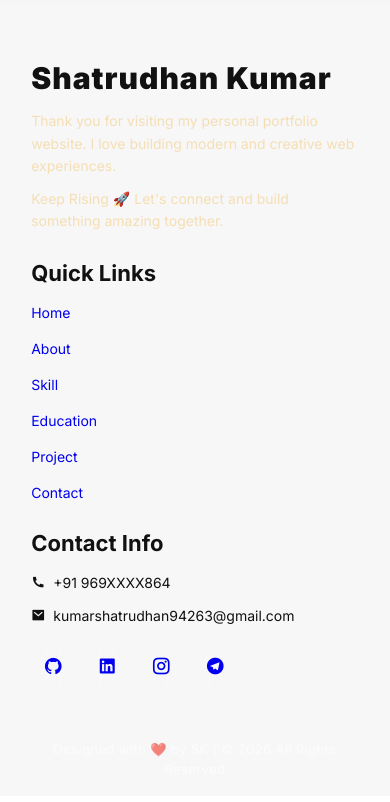
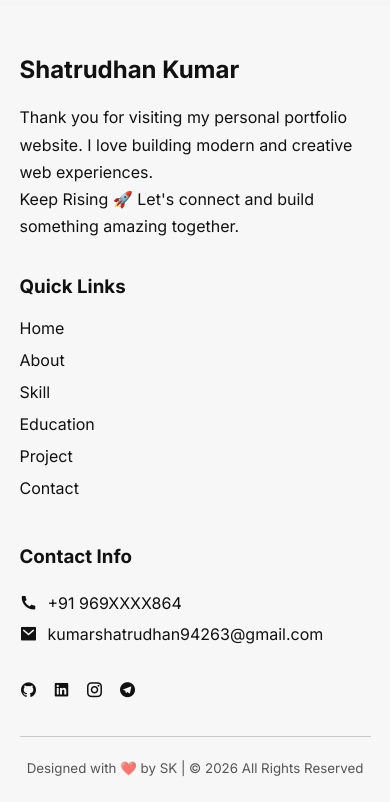
Before and after one commit to imsk18/PortFolio, a React (Vite) app in the folder frontend/: page / in a window 390 px wide. Shown: the part 7121-7923 px from the top of the page. Built offline with nearby package versions, Linux system fonts and the light colour scheme; no server answers.

Commit message:
fixed footer

```diff
--- a/frontend/src/pages/Footer.jsx
+++ b/frontend/src/pages/Footer.jsx
@@ -1,22 +1,16 @@
 import React from "react";
 import "../styles/footer.css";
 
-const Footer = ({theme}) => {
+const Footer = ({ theme }) => {
   const isLightTheme = theme === "light";
 
   return (
-    <footer id="footer"  style={{
-        backgroundColor: isLightTheme ? "#f7f7f7" : "#000",
-        color: isLightTheme ? "#111" : "#fff",
-
-      }}   >
-      <div className="footer-container"  style={{
-        backgroundColor: isLightTheme ? "#f7f7f7" : "#000",
-        color: isLightTheme ? "#111" : "#fff",
-
-      }}   >
+    <footer
+      id="footer"
+      className={isLightTheme ? "footer light" : "footer dark"}
+    >
+      <div className="footer-container">
         {/* LEFT */}
-
         <div className="footer-brand">
           <h2>Shatrudhan Kumar</h2>
 
@@ -31,12 +25,7 @@ const Footer = ({theme}) => {
         </div>
 
         {/* CENTER */}
-
-        <div className="footer-links"  style={{
-        backgroundColor: isLightTheme ? "#f7f7f7" : "#000",
-        color: isLightTheme ? "#111" : "#fff",
-
-      }}  >
+        <div className="footer-links">
           <h3>Quick Links</h3>
 
           <ul>
@@ -51,6 +40,7 @@ const Footer = ({theme}) => {
             <li>
               <a href="#skill">Skill</a>
             </li>
+
             <li>
               <a href="#Education">Education</a>
             </li>
@@ -66,7 +56,6 @@ const Footer = ({theme}) => {
         </div>
 
         {/* RIGHT */}
-
         <div className="footer-contact">
           <h3>Contact Info</h3>
 
@@ -80,28 +69,40 @@ const Footer = ({theme}) => {
             kumarshatrudhan94263@gmail.com
           </p>
 
-          <div className="social-icons"   style={{
-
-        color: isLightTheme ? "#111" : "#fff",
-
-      }}  >
-            <a href="https://github.com/" target="_blank" rel="noreferrer">
+          <div className="social-icons">
+            <a
+              href="https://github.com/"
+              target="_blank"
+              rel="noopener noreferrer"
+              aria-label="GitHub"
+            >
               <i className="ri-github-fill"></i>
             </a>
 
-            <a href="https://linkedin.com/" target="_blank" rel="noreferrer">
+            <a
+              href="https://linkedin.com/"
+              target="_blank"
+              rel="noopener noreferrer"
+              aria-label="LinkedIn"
+            >
               <i className="ri-linkedin-box-fill"></i>
             </a>
 
             <a
-              href="https://www.instagram.com/snx_8een?igsh=MW81eXhtY2x0ajN3Nw=="
+              href="https://www.instagram.com/snx_8een"
               target="_blank"
-              rel="noreferrer"
+              rel="noopener noreferrer"
+              aria-label="Instagram"
             >
               <i className="ri-instagram-line"></i>
             </a>
 
-            <a href="https://telegram.org/" target="_blank" rel="noreferrer">
+            <a
+              href="https://telegram.org/"
+              target="_blank"
+              rel="noopener noreferrer"
+              aria-label="Telegram"
+            >
               <i className="ri-telegram-fill"></i>
             </a>
           </div>
@@ -109,11 +110,12 @@ const Footer = ({theme}) => {
       </div>
 
       {/* BOTTOM */}
-
       <div className="footer-bottom">
         <hr />
 
-        <small>Designed with ❤️ by SK | © 2026 All Rights Reserved</small>
+        <small>
+          Designed with ❤️ by SK | © 2026 All Rights Reserved
+        </small>
       </div>
     </footer>
   );
--- a/frontend/src/styles/footer.css
+++ b/frontend/src/styles/footer.css
@@ -1,135 +1,132 @@
-/* FOOTER */
+.footer {
+  width: 100%;
+  transition: background-color 0.3s ease, color 0.3s ease;
+}
 
-#footer {
-  width: 100%;
-  padding: 55px 8% 18px;
-  font-family: "Inter", sans-serif;
-  overflow: hidden;
-  position: relative;
+.footer.dark {
+  background-color: #000;
+  color: #fff;
+}
+
+.footer.light {
+  background-color: #f7f7f7;
+  color: #111;
 }
 
 .footer-container {
-  position: relative;
-  z-index: 2;
+  width: 90%;
+  max-width: 1400px;
+  margin: auto;
+  padding: 70px 0 50px;
+
   display: grid;
   grid-template-columns: 1.5fr 1fr 1.2fr;
-  gap: 35px;
+  gap: 60px;
 }
 
-.footer-brand h2 {
-  font-size: 30px;
-  margin-bottom: 14px;
-  font-weight: 800;
-  letter-spacing: 1px;
+.footer h2,
+.footer h3 {
+  margin-bottom: 20px;
 }
 
-.footer-brand p {
-  color: wheat;
-  line-height: 1.6;
-  margin-bottom: 10px;
-  font-size: 14px;
-}
-
-.footer-links h3,
-.footer-contact h3 {
-  font-size: 22px;
-  margin-bottom: 16px;
-  font-weight: 700;
+.footer p {
+  line-height: 1.7;
 }
 
 .footer-links ul {
   list-style: none;
-  color: white;
+  padding: 0;
+  margin: 0;
 }
 
-.footer-links ul li {
-  margin-bottom: 10px;
+.footer-links li {
+  margin-bottom: 12px;
 }
 
-.footer-links ul li a {
+.footer-links a {
+  color: inherit;
   text-decoration: none;
-  transition: 0.3s ease;
-  font-size: 14px;
+  transition: opacity 0.3s ease;
+}
+
+.footer-links a:hover {
+  opacity: 0.6;
 }
 
 .footer-contact p {
   display: flex;
   align-items: center;
-  gap: 8px;
-  margin-bottom: 12px;
-  font-size: 14px;
-  line-height: 1.5;
+  gap: 10px;
+}
+
+.footer-contact i {
+  font-size: 18px;
 }
 
 .social-icons {
   display: flex;
-  gap: 12px;
-  margin-top: 18px;
-  flex-wrap: wrap;
+  gap: 15px;
+  margin-top: 25px;
 }
 
 .social-icons a {
-  width: 44px;
-  height: 44px;
-  border-radius: 50%;
-  display: flex;
-  align-items: center;
-  justify-content: center;
-  text-decoration: none;
-  background: rgba(255, 255, 255, 0.08);
-  border: 1px solid rgba(255, 255, 255, 0.08);
-  backdrop-filter: blur(10px);
-  transition: 0.35s ease;
+  color: inherit;
+  font-size: 22px;
+  transition: transform 0.3s ease, opacity 0.3s ease;
 }
 
-.social-icons a i {
-  font-size: 20px;
+.social-icons a:hover {
+  transform: translateY(-4px);
+  opacity: 0.6;
 }
 
 .footer-bottom {
-  position: relative;
-  z-index: 2;
-  margin-top: 35px;
+  width: 90%;
+  max-width: 1400px;
+  margin: auto;
+  padding-bottom: 25px;
   text-align: center;
 }
 
 .footer-bottom hr {
   border: none;
-  height: 1px;
-  background: rgba(255, 255, 255, 0.12);
-  margin-bottom: 14px;
+  border-top: 1px solid currentColor;
+  opacity: 0.2;
+  margin-bottom: 20px;
 }
 
 .footer-bottom small {
-  color: rgba(255, 255, 255, 0.65);
-  font-size: 13px;
-  letter-spacing: 0.4px;
+  opacity: 0.7;
 }
 
-@media (max-width: 768px) {
+
+/* =========================
+   RESPONSIVE
+========================= */
+
+@media (max-width: 900px) {
   .footer-container {
-    display: flex;
-    flex-direction: column;
-    align-items: flex-start;
-    justify-content: flex-start;
-    gap: 18px;
+    grid-template-columns: 1fr 1fr;
+    gap: 40px;
   }
 
-  .footer-brand,
-  .footer-links,
-  .footer-contact {
-    width: 100%;
+  .footer-brand {
+    grid-column: 1 / -1;
+  }
+}
+
+@media (max-width: 600px) {
+  .footer-container {
+    grid-template-columns: 1fr;
+    padding: 50px 0 35px;
+    gap: 35px;
   }
 
-  .footer-links ul {
-    display: flex;
-    flex-direction: column;
-    gap: 6px;
+  .footer-brand {
+    grid-column: auto;
   }
 
-  .social-icons {
-    display: flex;
-    flex-wrap: wrap;
-    gap: 10px;
+  .footer-bottom {
+    width: 90%;
   }
 }
```
